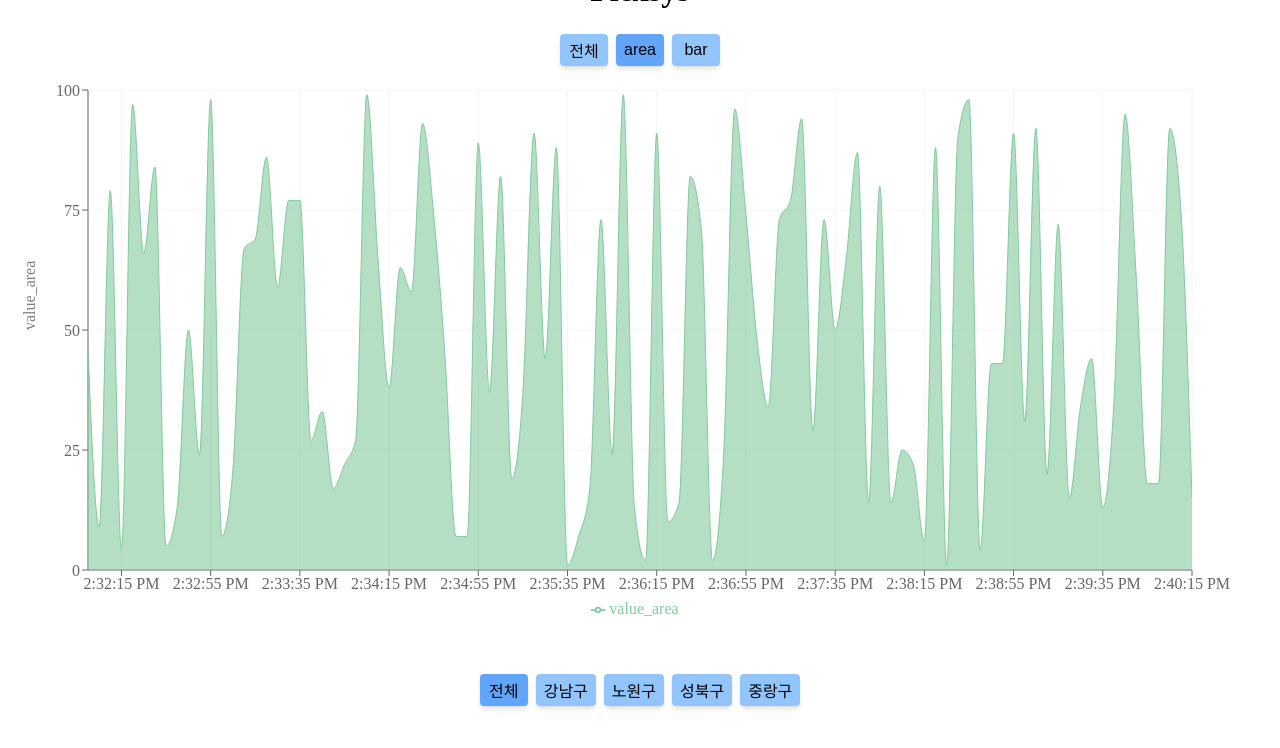
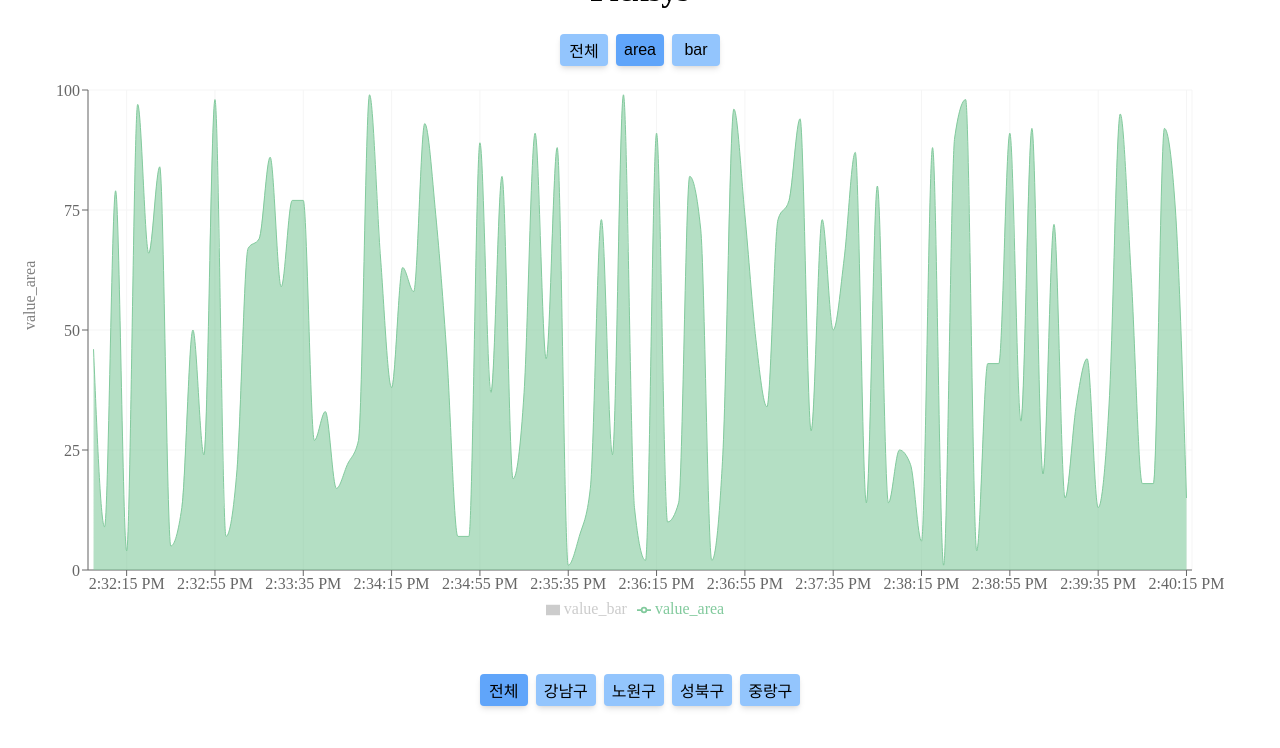
Before and after one commit to wanted-pre-7/pre-onboarding-9th-3-7, a React (Vite) app: page / in a window 1280 px wide. Both pictures are taken after a click on the button "area". Shown: the top 748 px of the page. Built offline with nearby package versions, Linux system fonts and the light colour scheme.

Commit message:
feat: 범례 클릭 추가

```diff
--- a/src/components/Chart.tsx
+++ b/src/components/Chart.tsx
@@ -19,12 +19,31 @@ import CustomToolTip from "./CustomToolTip";
 interface Props {
   district: string;
   handleClickDistrict: (value: string) => void;
+  handleClickCategory: (value: string) => void;
   category: Category;
 }
 
-const Chart = ({ district, handleClickDistrict, category }: Props) => {
+const Chart = ({
+  district,
+  handleClickDistrict,
+  handleClickCategory,
+  category,
+}: Props) => {
   const { data } = useChartData();
   const [dot, setDot] = useState("");
+
+  const handleClickLegend = (o) => {
+    const selectLegend = o.dataKey == "value_bar" ? "bar" : "area";
+    handleClickCategory(
+      category === "전체"
+        ? o.dataKey == "value_bar"
+          ? "area"
+          : "bar"
+        : selectLegend == category
+        ? selectLegend
+        : "전체",
+    );
+  };
 
   return (
     <>
@@ -71,14 +90,15 @@ const Chart = ({ district, handleClickDistrict, category }: Props) => {
               />
             }
           />
-          <Legend height={50} />
-          {category === "전체" || category === "bar" ? (
+          <Legend height={50} onClick={handleClickLegend} />
+
           <Bar
             dataKey="value_bar"
             barSize={20}
             fill="#8884d8"
             yAxisId="right"
             onClick={(data) => handleClickDistrict(data.id)}
+            hide={category === "area"}
           >
             {data.map((entry, index) => (
               <Cell
@@ -87,8 +107,7 @@ const Chart = ({ district, handleClickDistrict, category }: Props) => {
               />
             ))}
           </Bar>
-          ) : null}
-          {category === "전체" || category === "area" ? (
+
           <Area
             type="monotone"
             dataKey="value_area"
@@ -107,8 +126,8 @@ const Chart = ({ district, handleClickDistrict, category }: Props) => {
                 payload={{ id: "", time: "", value_area: 0, value_bar: 0 }}
               />
             }
+            hide={category === "bar"}
           />
-          ) : null}
         </ComposedChart>
       </ResponsiveContainer>
     </>
--- a/src/pages/Home.tsx
+++ b/src/pages/Home.tsx
@@ -49,6 +49,7 @@ const Home = () => {
         district={district}
         category={category}
         handleClickDistrict={handleClickDistrict}
+        handleClickCategory={handleClickCategory}
       />
       <BtnWrapper>
         <Btn left={district} right="전체" onClick={handleClickDistrict}>
```
Lines whose indentation alone changed are shown as unchanged.
